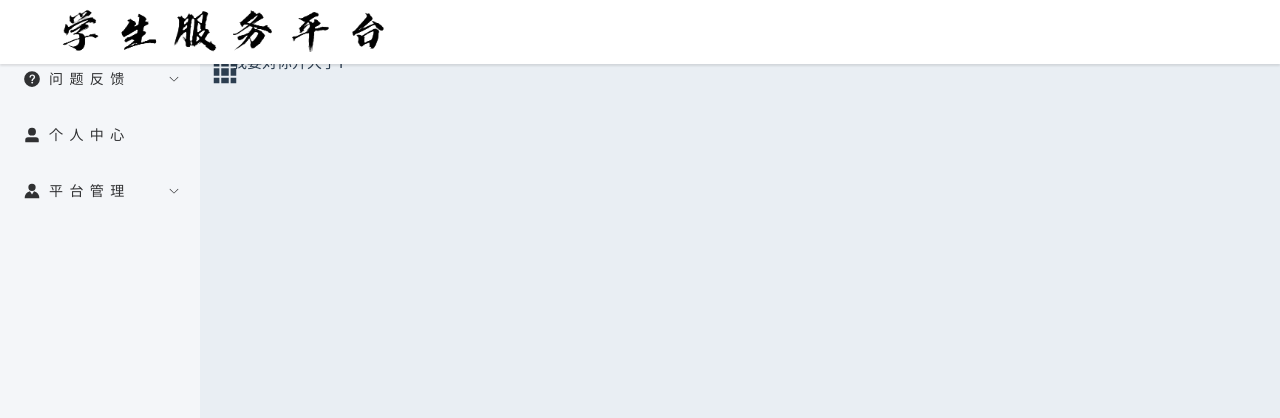
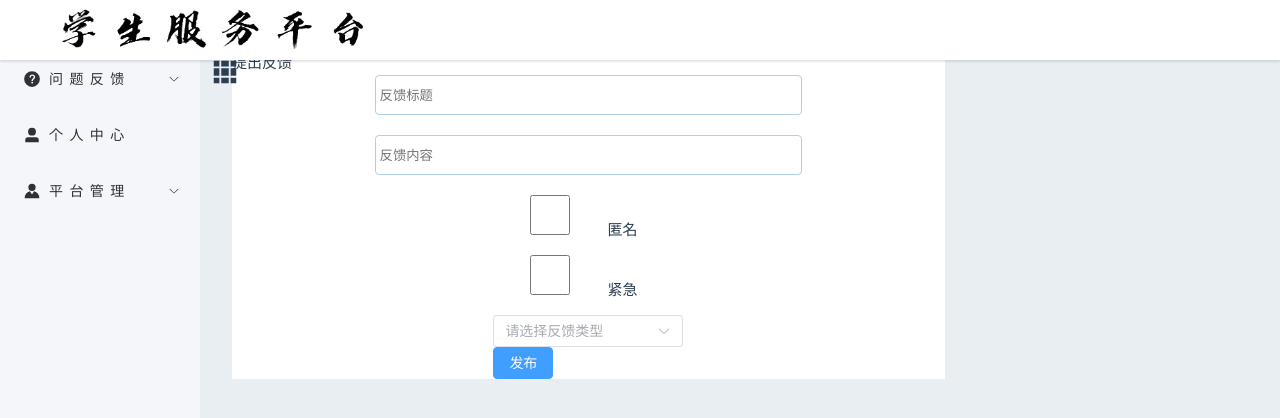
Before and after one commit to ZheYi101/StudentServicePlatform_QianDuan, a Vue app: page /main/postProblem in a window 1280 px wide. Shown: the top 418 px of the page. Built offline with nearby package versions, Linux system fonts and the light colour scheme.

Commit message:
feat: 竭尽全力无法战胜 写完大部分用户功能 遗憾离场

```diff
--- a/src/App.vue
+++ b/src/App.vue
@@ -4,12 +4,4 @@
 <script setup>
 </script>
 <style>
-body {
-  margin: 0;
-  padding: 0;
-  height: 100vh;
-  width: 100vw;
-  background: rgb(233, 238, 243);
-  overflow: hidden;
-}
 </style>
--- a/src/function/axios.js
+++ b/src/function/axios.js
@@ -37,30 +37,11 @@ export async function postData(url, data) {
 }
 
 export async function putData(url, data) {
-return await axios.put(url, data)
-        .then(response => {
-            // 处理响应
-            if (response.data.code === 200) {
-                console.log("putData成功")
-            } else {
-                console.log(response.data.msg);
-            }
-        })
-        .catch(error => {
-            // 处理错误
-            console.error('后端爆啦:', error);
-        });
-}
-
-export async function delData(url,data) {
   try {
-    console.log(data)
-    console.log(typeof(data.post_id))
-    console.log(typeof(data.user_id))
-    const response = await axios.delete(url,data);
+    const response = await axios.post(url, data);
     // 处理响应
     if (response.data.code === 200) {
-      console.log("getData成功");
+      console.log("putData成功");
       return response.data; // 返回响应数据
     } else {
       console.log(response.data.msg);
@@ -72,3 +53,21 @@ export async function delData(url,data) {
     throw error; // 抛出错误以便可以在调用方捕获
   }
 }
+
+export async function delData(url,data) {
+  try {
+    const response = await axios.delete(url,data);
+    // 处理响应
+    if (response.data.code === 200) {
+      console.log("delData成功");
+      return response.data; // 返回响应数据
+    } else {
+      console.log(response.data.msg);
+      return response.data; // 返回响应数据
+    }
+  } catch (error) {
+    // 处理错误
+    console.error('后端爆啦:', error);
+    throw error; // 抛出错误以便可以在调用方捕获
+  }
+}
--- a/src/loginPage.vue
+++ b/src/loginPage.vue
@@ -4,6 +4,8 @@ import { useRouter } from 'vue-router'
 import { postData } from './function/axios';
 const router = useRouter()
 import { ElMessage } from 'element-plus';
+
+const code=ref('') //验证码的英文是 code 说是
 
 const imformation = ref() //用户信息
 
@@ -111,6 +113,7 @@ async function register() { //注册函数
             password: PasswordReg.value, //密码
             username: usernameReg.value, //学号
             name: name.value, //姓名
+            code: code.value, //验证码
         });
         console.log(res);
         if(res.code===200) {
@@ -129,6 +132,23 @@ async function register() { //注册函数
 }
 }
 
+async function getCode() { //获取验证码
+    try {
+      const res = await postData('/api/user/send_code',{
+        email: EmailReg.value
+      });
+      console.log(res);
+      if(res.code === 200) {
+        code.value = res.data.code
+      }
+      else {
+        ElMessage.error('获取失败: '+res.msg)
+        console.log(res.msg);
+      }
+    } catch (err) {
+      console.log(err);
+    }
+  }
 </script>
 
 
@@ -155,6 +175,10 @@ async function register() { //注册函数
         <input v-model="name" placeholder="请输入您的姓名" clearable/>
         <input v-model="PasswordReg" type="password" placeholder="请输入您想设置的密码" show-password/>
         <input v-model="PasswordReg_" type="password" placeholder="请确认您的密码" show-password/>
+        <div class="code">
+          <input v-model="code" placeholder="请输入验证码" clearable/>
+          <el-button style="height: 38px;width: 75px;background-color: rgb(211, 211, 211);" @click="getCode()">获取</el-button>
+        </div>
       </div>
       <div class="buttonForm">
         <el-button type="warning" @click="register()">注册</el-button>
@@ -339,4 +363,10 @@ input:focus::placeholder {
     font-size: 14px;
 }
 
+.code {
+  display: flex;
+  justify-content: center;
+  align-items: start;
+}
+
 </style>
--- a/src/main.vue
+++ b/src/main.vue
@@ -11,9 +11,6 @@ function retrieveUserId() {
 }
 retrieveUserId()
 
-function test() {
-  console.log(imformation.value)
-}
 
 //void toggleCollapse() {
   //isCollapse.value = !isCollapse.value;
@@ -51,7 +48,17 @@ export const imformation = ref() //用户信息
     </div>
   </template>
 
-<style scoped>
+
+<style>
+body {
+  margin: 0;
+  padding: 0;
+  height: 100vh;
+  width: 100vw;
+  background: rgb(233, 238, 243);
+  overflow: hidden;
+}
+
 * {
     padding: 0px;
     margin: 0px;
--- a/src/postProblem.vue
+++ b/src/postProblem.vue
@@ -4,14 +4,28 @@ import { imformation } from '../src/main.vue';
 import { postData } from './function/axios';
 import { ElMessage } from 'element-plus';
 //以下为反馈的参数
-const is_annoymous = ref() //这个写个二选一的checkbox 不匿名是0 匿名是1 注意数据类型是 integer
-const is_urgent=ref()  //同上 数据类型也是integer
+const is_annoymous = ref(0) //这个写个二选一的checkbox 不匿名是0 匿名是1 注意数据类型是 integer
+const is_urgent=ref(0)  //同上 数据类型也是integer
 const post_type=ref()  //同上 但是四选一 数据类型也是integer
 //input integer 的写法是  <input v-model="usernameLog" type="number"
 const title=ref('') //string 反馈标题
 const content=ref('') //string 反馈内容
 async function putpost() {  //发帖函数 写个button @click绑定一下
+  if(title.value === '' || content.value === '') {
+        ElMessage.error('请输入完整信息！')
+      }
+      else if(post_type.value != 1 && post_type.value != 2 && post_type.value != 3 && post_type.value != 4) {
+        ElMessage.error('请选择反馈类型！')
+      }
+      else {
+        post_type.value = Number(post_type.value)
+        is_annoymous.value = Number(is_annoymous.value)
+        is_urgent.value = Number(is_urgent.value)
       try {
+        console.log('post_type的数据类型 '+typeof(post_type.value))
+          console.log(is_annoymous.value)
+          console.log(is_urgent.value)
+          console.log(post_type.value)
         const res = await postData('/api/student/post',{
             user_id: imformation.value.user_id,
             is_anonymous: is_annoymous.value,
@@ -23,6 +37,7 @@ async function putpost() {  //发帖函数 写个button @click绑定一下
         console.log(res);
       if(res.code === 200) {
         ElMessage.success('发帖成功');
+        clear()
       }
       else {
         ElMessage.error('发帖失败:'+res.msg);
@@ -32,17 +47,62 @@ async function putpost() {  //发帖函数 写个button @click绑定一下
       ElMessage.error('后端爆啦');
     }
     }
+}
+
+function clear() {
+  title.value = ''
+  content.value = ''
+  is_annoymous.value = 0
+  is_urgent.value = 0
+  post_type.value = null
+}
 </script>
 <template>
     <div class="postProblem">
-        我要对你开大了1
+        <h1>提出反馈</h1>
+        <div class="inputForm">
+            <input v-model="title" type="text" placeholder="反馈标题"/>
+            <input v-model="content" type="text" placeholder="反馈内容"/>
+            <div class="buttonForm">
+              <input type="checkbox" v-model="is_annoymous" value=1>
+              <label for="is_annoymous">匿名</label>
+              <input type="checkbox" v-model="is_urgent" value=1>
+              <label for="is_urgent">紧急</label>
+              <el-select v-model="post_type" placeholder="请选择反馈类型">
+                <el-option label="水电类" value='1'></el-option>
+                <el-option label="泥土类" value='2'></el-option>
+                <el-option label="通讯类" value='3'></el-option>
+                <el-option label="园林绿化类" value='4'></el-option>
+              </el-select>
+              <el-button type="primary" @click="putpost()">发布</el-button>
+            </div>
+        </div>
     </div>
 </template>
 
 <style>
 
 .postProblem {
-
+    align-items: flex-start;
+    height: auto;
+    width: 66%;
+    background-color: #ffffff;
+    overflow-y: auto;
 }
 
+.inputForm {
+    display: flex;
+    flex-direction: column;
+    align-items: center;
+    flex-grow: 1;
+}
+
+input {
+    width: 60%;
+    height: 40px;
+    margin-bottom: 20px;
+    text-indent: 4px;
+    border: 1px solid #b0cfe9;
+    border-radius: 4px;
+}
 </style>
--- a/src/problemProcess.vue
+++ b/src/problemProcess.vue
@@ -3,8 +3,18 @@ import { ref } from 'vue';
 import axios from 'axios';
 import { imformation } from '../src/main.vue';
 import { putData,getData,delData } from './function/axios';
+import { ElMessage } from 'element-plus';
 
-const postList = ref([]);
+const postList = ref([]); //反馈列表
+//修改函数相关变量
+const isReview = ref(false) //是否正在修改
+const new_content = ref(null)
+const new_title = ref(null)
+const new_post_type = ref(null)
+const new_is_annoymous = ref(null)
+const new_is_urgent = ref(null)
+
+
 
 // 定义一个映射函数，用于将post_type的数字转换为对应的文字描述
 const typeToText = (type) => {
@@ -82,7 +92,6 @@ async function getpost() {
     if(res.code === 200) {
       console.log('获取成功');
       list.value = res.data.post_list
-      console.log(list.value)
     }
     else {
         console.log(res.msg);
@@ -95,12 +104,30 @@ async function getpost() {
 getpost()
 
 
-//用post_list.user_id和imformation.user_id比较 如果相等就是当前登录的用户 就可以修改
 //修改函数如下:
+async function re() {
+    isReview.value = !isReview.value
+}
 async function reversepost(post_id,is_annoymous,is_urgent,post_type,title,content) {
     //这里需要从帖子那里获取
     //post_id is_annoymous is_urgent post_type title content
     try {
+        isReview.value = !isReview.value
+        if(new_is_annoymous!=null) {
+        is_annoymous = new_is_annoymous.value
+        }
+        if(new_is_urgent!=null) {
+            is_urgent = new_is_urgent.value
+        }
+        if(new_post_type!=null) {
+            post_type = new_post_type.value
+        }
+        if(new_title!=null) {
+            title = new_title.value
+        }
+        if(new_content!=null) {
+            content = new_content.value
+        }
     const res = await putData('/api/student/post',{
         user_id: imformation.value.user_id, //这个不用管 我已经搞好了
         post_id: post_id,  //需要从函数传入 不需要修改 这个是帖子的id
@@ -125,13 +152,12 @@ async function reversepost(post_id,is_annoymous,is_urgent,post_type,title,conten
 
 //删除帖子函数如下
 async function delpost(post_id) {
-    //这里需要从帖子那里获取
-    //post_id is_annoymous is_urgent post_type title content
     try {
-        console.log('user_id:'+imformation.value.user_id)
+        console.log(typeof(imformation.value.user_id))
+        console.log(typeof(post_id))
     const res = await delData('/api/student/post',{
         user_id: imformation.value.user_id, //这个不用管 我已经搞好了
-        post_id: 1,  //需要从函数传入 不需要修改 这个是帖子的id
+        post_id: post_id,  //帖子的id
     });
     console.log(res);
   if(res.code === 200) {
@@ -145,12 +171,14 @@ async function delpost(post_id) {
     ElMessage.error('后端爆啦');
   }
 }
-
 </script>
 
 <template>
     <div class="problemProcess">
         <div v-for="post in postList" :key="post.post_id" class="post">
+            <div class="user">
+                ID:{{ post.user_id }}
+            </div> <!-- 头像+用户名 -->
             <h2 style="text-align: center;font-size: 30px;">
                 {{ post.title }}
                 <span style="font-size: 16px;margin-left: 1px;color:" :style="{ color: typeToColor(post.post_type) }">
@@ -178,6 +206,12 @@ async function delpost(post_id) {
                  {{ statusToTextAndColor(post.status).text }}</span></p>
             <p style="text-align: end;">反馈时间：{{ formatDateTime(post.post_time) }}</p>
             <br>
+            <div class="buttonForm" v-if="post.user_id === imformation.user_id">
+                <el-button type="primary" @click="re()" v-if="isReview===false">修改</el-button>
+                <el-button type="warning" @click="re()"v-if="isReview===true">取消</el-button>
+                <el-button type="success" @click="reversepost(post.post_id,post.is_anonymous,post.is_urgent,post.post_type,post.title,post.content)" v-if="isReview===true">提交</el-button>
+                <el-button type="danger" @click="delpost(post.post_id)">删除</el-button>
+            </div>
         </div>
     </div>
 </template>
--- a/src/userCenter.vue
+++ b/src/userCenter.vue
@@ -21,9 +21,10 @@ function sub() {
 <template>
   <div class="user-center">
     <h1 style="font-size: 40px; display: flex ;justify-content: center">WELCOME TO CHECK YOUR INFORMATION</h1>
+    <div class="img" >
+      <h1>头像</h1>
+    </div>
     <div class="information" >
-<!-- 目前还没写具体的功能 如果要改的话你也可以把这些html的全都删了重写 但是imformation的值就是这六个
-我打算把修改功能做成 每一个信息右边都有一个 "修改" 按钮 按了就会把当前这一个信息从显示值变为输入框 -->
       <h1>学号：{{ imformation.username }}</h1>
       <h1>姓名：{{ imformation.name }}</h1>
       <h1>性别： {{ imformation.sex }} </h1>
@@ -49,4 +50,15 @@ function sub() {
   font-size: 21px;
 }
 
+.img {
+  display: flex;
+  justify-content: center;
+  align-items: center;
+  margin-top: 1%;
+}
+
+h1 {
+  font-size: 30px;
+  font-weight: bold;
+}
 </style>
```
Lines whose indentation alone changed are shown as unchanged.
